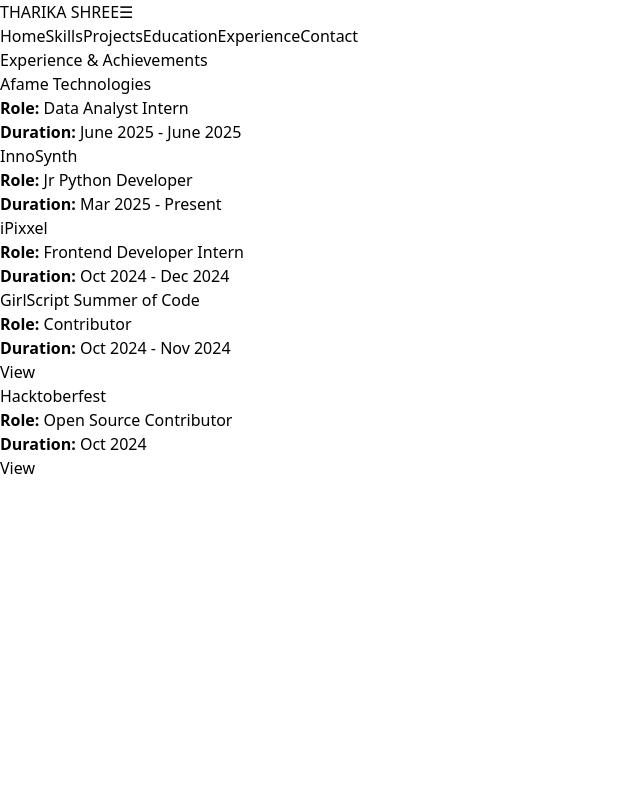
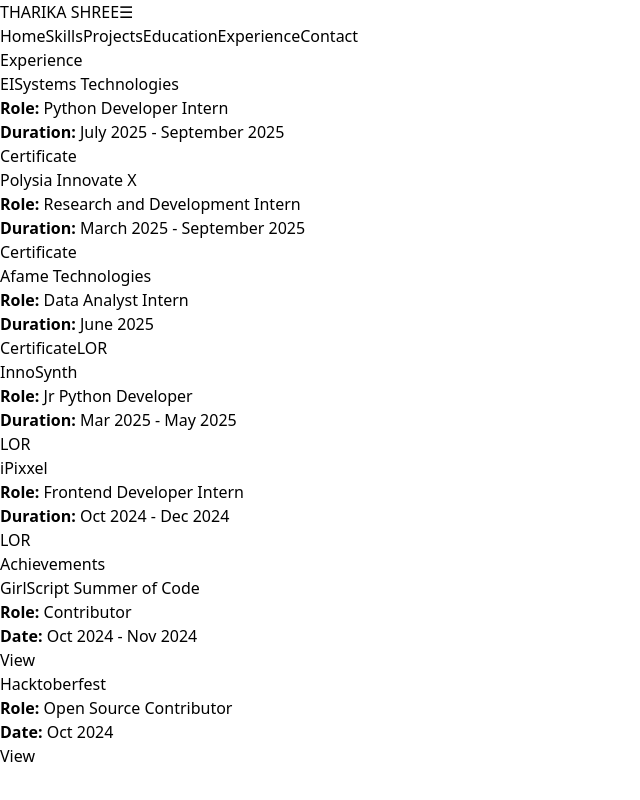
Before and after one commit to tharikashree/Portfolio, a React (Vite) app: page /experience in a window 1280 px wide. Shown: the whole page, without its empty margins (0-640 px from the left). Built offline with nearby package versions, Linux system fonts and the light colour scheme.

Commit message:
Updated expirience page

```diff
--- a/src/components/Experience.jsx
+++ b/src/components/Experience.jsx
@@ -1,47 +1,114 @@
 import React from 'react';
+import { useState } from 'react';
 import Header from './Header';
 import Button from './Button';
 
 const ExperiencePage = () => {
+    const [modalOpen, setModalOpen] = useState(false);
+    const [proofUrl, setProofUrl] = useState('');
+    const [proofType, setProofType] = useState('');
+    const openProofModal = (originalUrl) => {
+        let url = originalUrl;
+        let type = 'other';
+
+        if (originalUrl.includes('drive.google.com/file/d/')) {
+            url = originalUrl.replace('/view', '/preview');
+            url = url.split('?')[0] + (url.includes('/preview') ? '' : '/preview');
+            type = 'drive';
+        } else if (originalUrl.includes('linkedin.com') || originalUrl.includes('holopin.me')) {
+            type = 'external_link';
+        } else if (originalUrl.match(/\.(pdf|jpg|jpeg|png)$/i)) {
+            type = 'direct_file';
+        }
+
+        setProofUrl(url);
+        setProofType(type);
+        setModalOpen(true);
+    };
+
     const experiences = [
         {
             id: 1,
-            company: 'Afame Technologies',
-            role: 'Data Analyst Intern',
-            duration: 'June 2025 - June 2025',
-        },{
+            company: 'EISystems Technologies',
+            role: 'Python Developer Intern',
+            proofs: [
+                { text: 'Certificate', url: 'https://drive.google.com/file/d/1S-xCOFObstdDvdKyjxPze6rip8rWoT5o/preview' },
+            ],
+            duration: 'July 2025 - September 2025',
+        },
+        {
             id: 2,
-            company: 'InnoSynth',
-            role: 'Jr Python Developer',
-            duration: 'Mar 2025 - Present',
+            company: 'Polysia Innovate X',
+            role: 'Research and Development Intern',
+            proofs: [
+                { text: 'Certificate', url: 'https://drive.google.com/file/d/1J8PdLmysLNgVhR94iN-PkDEA1QgMFHMd/preview' },
+            ],
+            duration: 'March 2025 - September 2025',
         },
         {
             id: 3,
-            company: 'iPixxel',
-            role: 'Frontend Developer Intern',
-            duration: 'Oct 2024 - Dec 2024',
-        },
-        {
+            company: 'Afame Technologies',
+            role: 'Data Analyst Intern',
+            proofs: [
+                { text: 'Certificate', url: 'https://drive.google.com/file/d/1y4Obu2USW-7raZCHAKHvHPDw8Uvm_dSv/preview' },
+                { text: 'LOR', url: 'https://drive.google.com/file/d/1vcl3fzg0w74ODEHr_g1KIJljogmE_CgZ/preview' },
+            ],
+            duration: 'June 2025',
+        },{
             id: 4,
-            company: 'GirlScript Summer of Code',
-            role: 'Contributor',
-            proof: 'https://www.linkedin.com/posts/tharika-shree-r_opensource-gssoc-apidevelopment-activity-7265340689251471360-3QhX',
-            duration: 'Oct 2024 - Nov 2024',
+            company: 'InnoSynth',
+            role: 'Jr Python Developer',
+            proofs: [
+                { text: 'LOR', url: 'https://drive.google.com/file/d/1UjTb0XJxXz9t0r0y_gwdX4DBN-POdd57/preview' },
+            ],
+            duration: 'Mar 2025 - May 2025',
         },
         {
             id: 5,
+            company: 'iPixxel',
+            role: 'Frontend Developer Intern',
+            proofs: [
+                { text: 'LOR', url: 'https://drive.google.com/file/d/1OWUoR2EK1yPHb0FG2tCYqX5OuI_hNycY/preview' },
+            ],
+            duration: 'Oct 2024 - Dec 2024',
+        }
+    ];
+
+    const achievements = [
+        {
+            id: 1,
+            company: 'GirlScript Summer of Code',
+            role: 'Contributor',
+            proofs: [
+                { text: 'LinkedIn Post', url: 'https://www.linkedin.com/posts/tharika-shree-r_opensource-gssoc-apidevelopment-activity-7265340689251471360-3QhX' },
+            ],
+            date: 'Oct 2024 - Nov 2024',
+        },
+        {
+            id: 2,
             company: 'Hacktoberfest',
             role: 'Open Source Contributor',
-            proof: 'https://holopin.me/tharikashree',
-            duration: 'Oct 2024',
+            proofs: [
+                { text: 'Holopin Profile', url: 'https://holopin.me/tharikashree' },
+            ],
+            date: 'Oct 2024',
         },
     ];
+
+    const ProofButton = ({ text, onClick }) => (
+        <button
+            onClick={onClick}
+            className="px-4 py-2 border-2 border-purple-400 rounded-full font-bold text-purple-400 hover:bg-purple-400 hover:text-black transition duration-300 text-sm whitespace-nowrap"
+        >
+            {text}
+        </button>
+    );
 
     return (
         <div className="bg-black text-white p-8 min-h-screen">
             <Header />
             <header className="text-center mt-10 mb-8">
-                <h1 className="text-4xl font-bold mb-16 text-purple-400">Experience & Achievements</h1>
+                <h1 className="text-4xl font-bold mb-16 text-purple-400">Experience</h1>
 
             </header>
 
@@ -52,13 +119,84 @@
                             <h3 className="text-xl font-semibold text-white mb-2 sm:text-2xl ">{experience.company}</h3>
                             <p className="text-gray-300 mb-2"><strong>Role:</strong> {experience.role}</p>
                             <p className="text-gray-400 mb-6"><strong>Duration:</strong> {experience.duration}</p>
-                            {experience.proof && (
-                                <Button text="View" href={experience.proof} />
-                            )}
+                            <div className="flex flex-wrap justify-center gap-3">
+                                {experience.proofs && experience.proofs.map((proof, index) => (
+                                    <ProofButton
+                                        key={index}
+                                        text={proof.text}
+                                        onClick={() => openProofModal(proof.url)}
+                                    />
+                                ))}
+                            </div>
                         </div>
                     </div>
                 ))}
             </div>
+            <header className="text-center mt-10 mb-8">
+                <h1 className="text-4xl font-bold mb-16 text-purple-400">Achievements</h1>
+            </header>
+
+            <div className="space-y-10 flex items-center flex-col text-center gap-8">
+                {achievements.map((achievement) => (
+                    <div key={achievement.id} className="flex flex-col w-1/2 px-8 py-6 mr-2 rounded-3xl text-purple-400 border-2 border-purple-400 font-semibold  hover:text-black transition hover:shadow-[0_0_15px_3px_rgba(221,51,255,0.8)] hover:scale-105 transition duration-300  sm:flex-row items-center justify-between gap-8">
+                        <div className="flex-1 ">
+                            <h3 className="text-xl font-semibold text-white mb-2 sm:text-2xl ">{achievement.company}</h3>
+                            <p className="text-gray-300 mb-2"><strong>Role:</strong> {achievement.role}</p>
+                            <p className="text-gray-400 mb-6"><strong>Date:</strong> {achievement.date}</p>
+                            <div className="flex flex-wrap justify-center gap-3">
+                                {achievement.proofs && achievement.proofs.map((proof, index) => (
+                                    <Button text="View" href={proof.url} key={index} />
+                                ))}
+                            </div>
+                        </div>
+                    </div>
+                ))}
+            </div>
+            {modalOpen && (
+                <div
+                    className="fixed inset-0 bg-black bg-opacity-80 flex items-center justify-center z-50 p-4"
+                    onClick={() => setModalOpen(false)}
+                >
+                    <div
+                        className="bg-gray-800 rounded-lg shadow-2xl w-full max-w-4xl h-5/6 relative"
+                        onClick={(e) => e.stopPropagation()}
+                    >
+                        <button
+                            onClick={() => setModalOpen(false)}
+                            className="absolute top-3 right-3 text-white text-3xl font-bold p-1 leading-none hover:text-purple-400 z-50"
+                        >
+                            &times;
+                        </button>
+                        <div className="w-full h-full p-6">
+                            {proofType === 'drive' || proofType === 'direct_file' ? (
+                                <iframe
+                                    src={proofUrl}
+                                    title="Proof of Experience"
+                                    className="w-full h-full border-0 rounded-md"
+                                    allowFullScreen
+                                    loading="lazy"
+                                ></iframe>
+                            ) : (
+
+                                <div className="flex flex-col items-center justify-center h-full text-center">
+                                    <h2 className="text-2xl text-red-400 mb-4">Cannot Display Proof Inline</h2>
+                                    <p className="text-gray-300 mb-6">
+                                        This link is from an external site like LinkedIn, which prevents embedding for security.
+                                    </p>
+                                    <a
+                                        href={proofUrl}
+                                        target="_blank"
+                                        rel="noopener noreferrer"
+                                        className="px-6 py-2 border-2 border-purple-400 rounded-full font-bold text-purple-400 hover:bg-purple-400 hover:text-black hover:bg-purple-400 transition duration-300"
+                                    >
+                                        Click to Open in New Tab
+                                    </a>
+                                </div>
+                            )}
+                        </div>
+                    </div>
+                </div>
+            )}
         </div>
     );
 };
```
